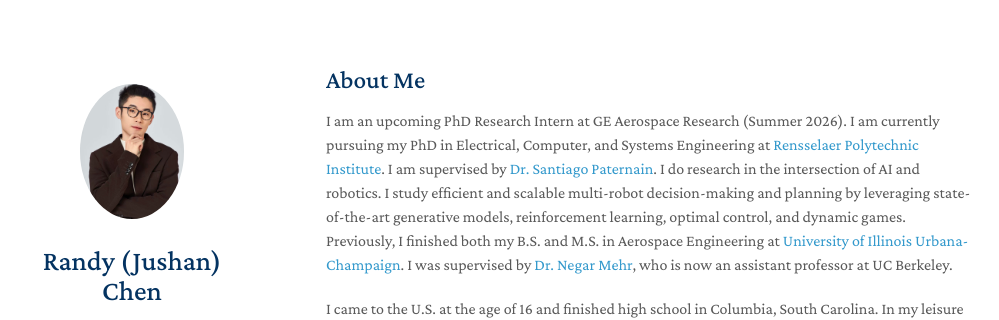
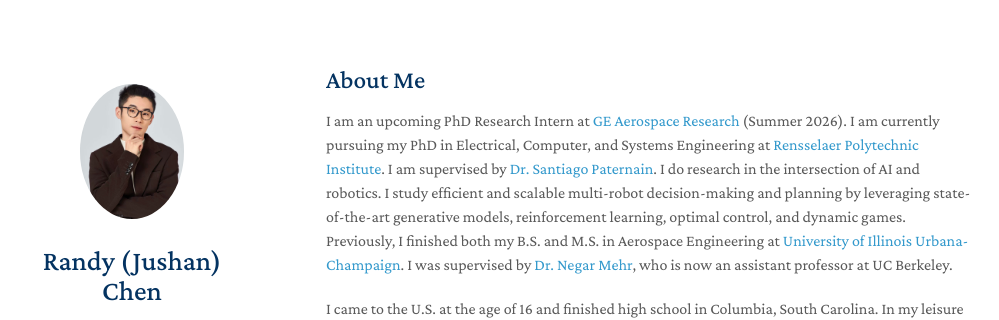
Before and after one commit to Jushan-Randy-Chen/Jushan-Randy-Chen.github.io, a Jekyll site: the page built from index.md, in a window 1280 px wide and 900 px high. Shown: the top 320 px of the window, without its empty margins (144-1143 px from the left). Built offline with Jekyll 4.4.1, drawn with Linux system fonts in a browser that asks for light colours; a style sheet for code colours, icons or effects is not loaded; our own code applies the rules of GitHub Pages for plain Markdown files; part of the change alters nothing that is shown.

```diff
--- a/index.md
+++ b/index.md
@@ -4,7 +4,7 @@ layout: homepage
 
 ## About Me
 
-I am an upcoming PhD Research Intern at GE Aerospace Research (Summer 2026). I am currently pursuing my PhD in Electrical, Computer, and Systems Engineering at [Rensselaer Polytechnic Institute](https://ecse.rpi.edu/). I am supervised by [Dr. Santiago Paternain](https://sites.ecse.rpi.edu/~paters/). I do research in the intersection of AI and robotics. I study efficient and scalable multi-robot decision-making and planning by leveraging state-of-the-art generative models, reinforcement learning, optimal control, and dynamic games. Previously, I finished both my B.S. and M.S. in Aerospace Engineering at [University of Illinois Urbana-Champaign](https://aerospace.illinois.edu/). I was supervised by [Dr. Negar Mehr](https://negarmehr.com/), who is now an assistant professor at UC Berkeley.
+I am an upcoming PhD Research Intern at [GE Aerospace Research](https://www.geaerospace.com/company/research) (Summer 2026). I am currently pursuing my PhD in Electrical, Computer, and Systems Engineering at [Rensselaer Polytechnic Institute](https://ecse.rpi.edu/). I am supervised by [Dr. Santiago Paternain](https://sites.ecse.rpi.edu/~paters/). I do research in the intersection of AI and robotics. I study efficient and scalable multi-robot decision-making and planning by leveraging state-of-the-art generative models, reinforcement learning, optimal control, and dynamic games. Previously, I finished both my B.S. and M.S. in Aerospace Engineering at [University of Illinois Urbana-Champaign](https://aerospace.illinois.edu/). I was supervised by [Dr. Negar Mehr](https://negarmehr.com/), who is now an assistant professor at UC Berkeley.
 
 I came to the U.S. at the age of 16 and finished high school in Columbia, South Carolina. In my leisure time, I play the piano, play video games, go to the gym, etc. I also like singing; I am a huge fan of Jay Chou (周杰伦，a phenomenal mega star who is the equivalent of Bruno Mars of Asia in terms of his influence). I went to his concert in 2013, when I was 13 years old.
 
```
